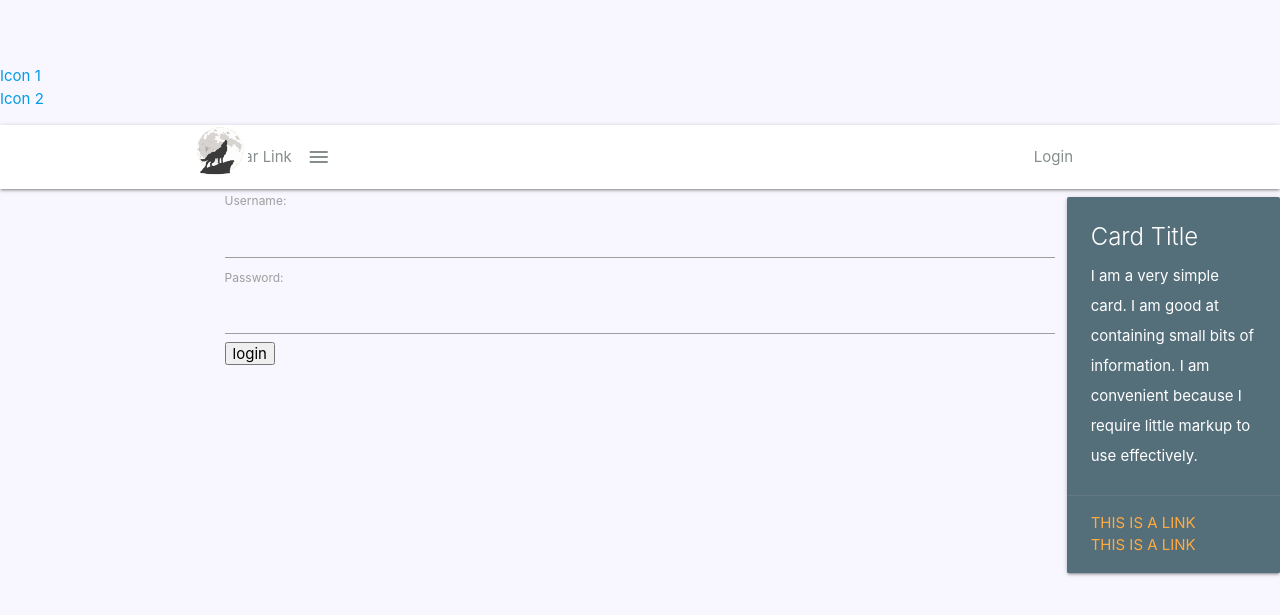
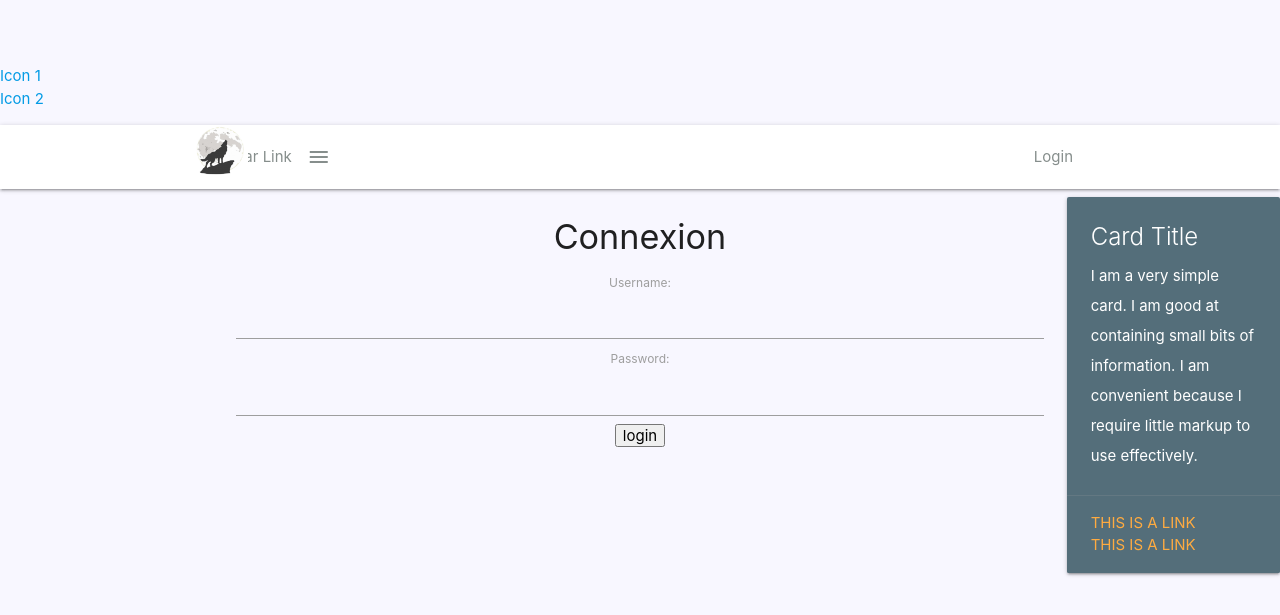
Before and after one commit to DgrayManJG/jimmyguevel, a Symfony app: template templates/security/login.html.twig in a window 1280 px wide. Shown: the top 615 px of the page. Run offline with Twig, Linux system fonts and the light colour scheme; the template is opened without the code that fills it, so the values that code supplies are empty; style sheets or scripts are compiled from the project's sources; some libraries are stand-ins or nearby versions.

Commit message:
error template for login

```diff
--- a/templates/security/login.html.twig
+++ b/templates/security/login.html.twig
@@ -3,9 +3,17 @@
 {% block body %}
 
     {% if error %}
-            <div>{{ error.messageKey|trans(error.messageData, 'security') }}</div>
+        <div id="card-alert" class="card red lighten-5">
+            <div class="card-content red-text">
+                <p>DANGER : {{ error.messageKey|trans(error.messageData, 'security') }}</p>
+            </div>
+        </div>
     {% endif %}
 
+    <div class="col s12 center">
+        <h3><i class="mdi-content-send brown-text"></i></h3>
+        <h4>Connexion</h4>
+        <p class="left-align light">
             <form action="{{ path('login') }}" method="post">
 
                 <input type="hidden" name="_csrf_token" value="{{ csrf_token('authenticate') }}">
@@ -24,5 +32,10 @@
 
                 <button type="submit">login</button>
             </form>
+        </p>
+    </div>
+
+
+
 
 {% endblock %}
```
Lines whose indentation alone changed are shown as unchanged.
